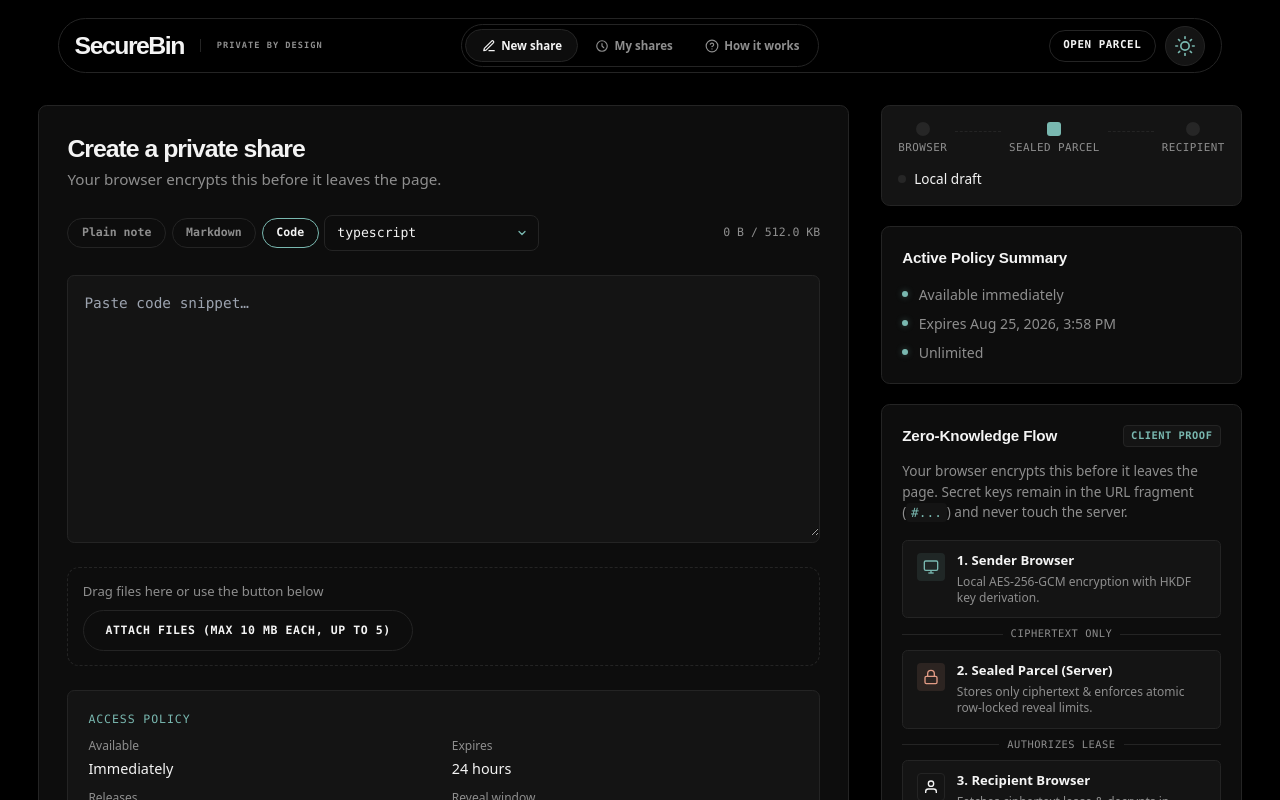
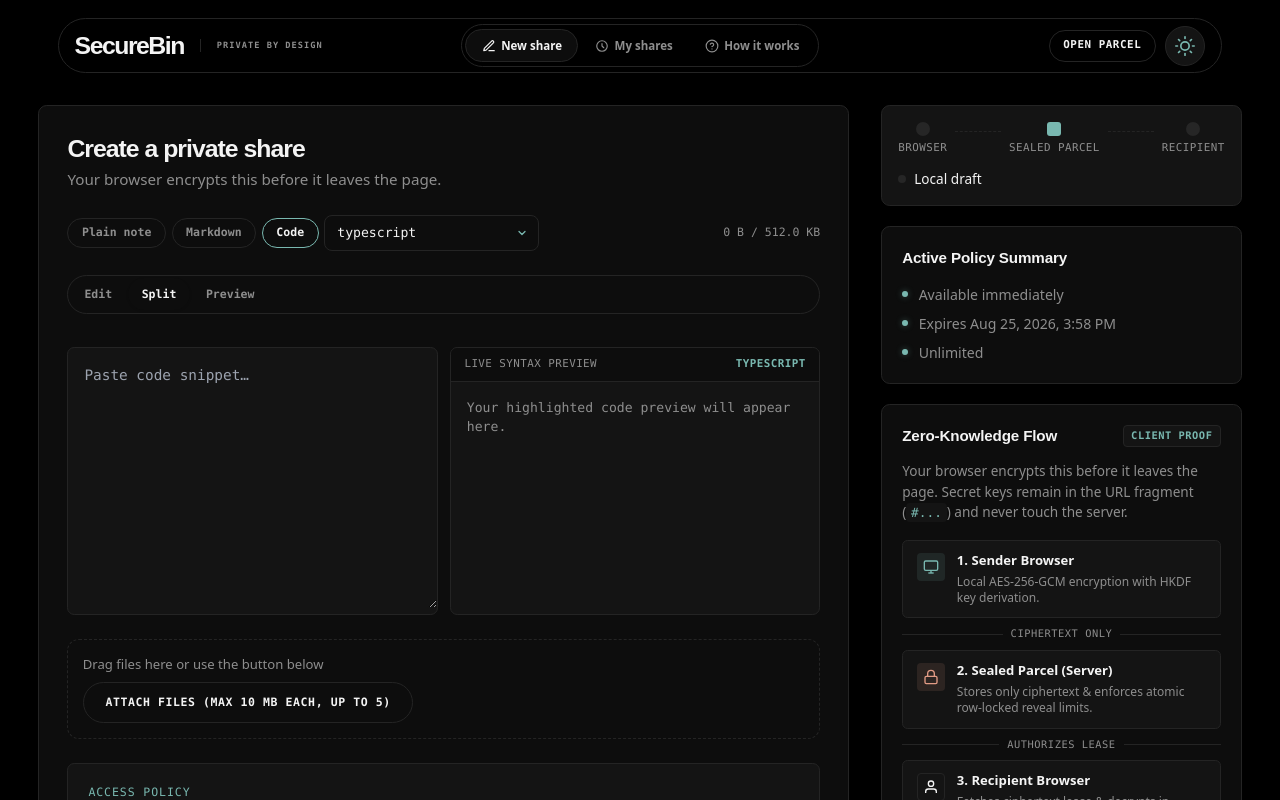
Before and after one commit to adithyarao2605/SecureBin, a Next.js app: page /new in a window 1280 px wide. Both pictures are taken after a click on the tab "Code". Shown: the top 800 px of the page. Built offline with nearby package versions, Linux system fonts and the light colour scheme.

Commit message:
feat(ui): add live code authoring preview

```diff
--- a/app/components/app-workspace.tsx
+++ b/app/components/app-workspace.tsx
@@ -211,7 +211,7 @@ export function AppWorkspace() {
               </div>
               <div className="docs-validation-strip" aria-label="Recorded CI validation baseline">
                 <span className="docs-validation-label">Recorded CI baseline</span>
-                <span><strong>191</strong> unit</span>
+                <span><strong>193</strong> unit</span>
                 <span><strong>16</strong> integration</span>
                 <span><strong>155</strong> pgTAP</span>
                 <span><strong>19 + 19</strong> browser</span>
@@ -270,7 +270,7 @@ export function AppWorkspace() {
                     <span className="docs-step-num">1</span>
                     <div className="docs-step-text">
                       <strong>Choose Your Mode</strong>
-                      <p>Select <em>Plain Text</em> for credentials, <em>Markdown</em> for rich documents (with split/preview mode), or <em>Code</em> for syntax-highlighted snippets.</p>
+                      <p>Select <em>Plain Text</em> for credentials, <em>Markdown</em> for rich documents (with split/preview mode), or <em>Code</em> for language-aware snippets with Edit, Split, and Preview views.</p>
                     </div>
                   </li>
                   <li className="docs-step-item">
--- a/app/components/composer.tsx
+++ b/app/components/composer.tsx
@@ -24,12 +24,12 @@ import {
   type CreateAttempt,
 } from "../hooks/use-staged-create";
 import { ModeTabs, type ComposerMode } from "./composer/mode-tabs";
-import { EditorPane, type MarkdownViewMode } from "./composer/editor-pane";
+import { EditorPane, type CodeViewMode, type MarkdownViewMode } from "./composer/editor-pane";
 import { AttachmentZone } from "./composer/attachment-zone";
 import { ShareResultCard } from "./composer/share-result-card";
 import { detectCodeLanguage } from "../../lib/render/detect-language";
 
-export type { ComposerMode, MarkdownViewMode };
+export type { CodeViewMode, ComposerMode, MarkdownViewMode };
 
 export interface ComposerProps {
   readonly onPhaseChange?: (phase: ProoflinePhase) => void;
@@ -40,6 +40,7 @@ export interface ComposerProps {
 export function Composer({ onPhaseChange, onPolicyChange, onShareChange }: ComposerProps = {}) {
   const [mode, setMode] = useState<ComposerMode>("note");
   const [markdownView, setMarkdownView] = useState<MarkdownViewMode>("edit");
+  const [codeView, setCodeView] = useState<CodeViewMode>("edit");
   const [language, setLanguage] = useState<CodeLanguage>("typescript");
   const [draft, setDraft] = useState("");
   const [attachedFiles, setAttachedFiles] = useState<File[]>([]);
@@ -77,6 +78,7 @@ export function Composer({ onPhaseChange, onPolicyChange, onShareChange }: Compo
     // rendered result.
     const desktop = window.matchMedia?.("(min-width: 768px)").matches ?? false;
     setMarkdownView(desktop ? "split" : "edit");
+    setCodeView(desktop ? "split" : "edit");
   }, []);
 
   function resetPrepared() {
@@ -94,6 +96,7 @@ export function Composer({ onPhaseChange, onPolicyChange, onShareChange }: Compo
   function handleModeChange(newMode: ComposerMode) {
     setMode(newMode);
     if (newMode !== "markdown") setMarkdownView("edit");
+    if (newMode !== "code") setCodeView("edit");
     resetPrepared();
   }
 
@@ -306,11 +309,13 @@ export function Composer({ onPhaseChange, onPolicyChange, onShareChange }: Compo
         <EditorPane
           mode={mode}
           markdownView={markdownView}
+          codeView={codeView}
           draft={draft}
           language={language}
           disabled={isPending}
           onDraftChange={handleDraftChange}
           onMarkdownViewChange={setMarkdownView}
+          onCodeViewChange={setCodeView}
         />
 
         <AttachmentZone
--- a/app/components/composer/editor-pane.tsx
+++ b/app/components/composer/editor-pane.tsx
@@ -7,28 +7,35 @@ import type { CodeLanguage } from "../../../lib/crypto/payload";
 import { highlightCode } from "../../../lib/render/code";
 
 export type MarkdownViewMode = "edit" | "split" | "preview";
+export type CodeViewMode = "edit" | "split" | "preview";
 
 interface EditorPaneProps {
   readonly mode: ComposerMode;
   readonly markdownView: MarkdownViewMode;
+  readonly codeView: CodeViewMode;
   readonly draft: string;
   readonly disabled: boolean;
   readonly language: CodeLanguage;
   onDraftChange: (value: string) => void;
   onMarkdownViewChange: (view: MarkdownViewMode) => void;
+  onCodeViewChange: (view: CodeViewMode) => void;
 }
 
 export function EditorPane({
   mode,
   markdownView,
+  codeView,
   draft,
   disabled,
   language,
   onDraftChange,
   onMarkdownViewChange,
+  onCodeViewChange,
 }: EditorPaneProps) {
   const markdownTabs = useRef<Array<HTMLButtonElement | null>>([]);
+  const codeTabs = useRef<Array<HTMLButtonElement | null>>([]);
   const markdownViews: MarkdownViewMode[] = ["edit", "split", "preview"];
+  const codeViews: CodeViewMode[] = ["edit", "split", "preview"];
   function onMarkdownTabKeyDown(event: KeyboardEvent<HTMLButtonElement>) {
     const current = markdownViews.indexOf(markdownView);
     const next = event.key === "ArrowRight" || event.key === "ArrowDown"
@@ -45,6 +52,36 @@ export function EditorPane({
     onMarkdownViewChange(markdownViews[next]);
     markdownTabs.current[next]?.focus();
   }
+
+  function onCodeTabKeyDown(event: KeyboardEvent<HTMLButtonElement>) {
+    const current = codeViews.indexOf(codeView);
+    const next = event.key === "ArrowRight" || event.key === "ArrowDown"
+      ? (current + 1) % codeViews.length
+      : event.key === "ArrowLeft" || event.key === "ArrowUp"
+      ? (current + codeViews.length - 1) % codeViews.length
+      : event.key === "Home"
+      ? 0
+      : event.key === "End"
+      ? codeViews.length - 1
+      : -1;
+    if (next < 0) return;
+    event.preventDefault();
+    onCodeViewChange(codeViews[next]);
+    codeTabs.current[next]?.focus();
+  }
+
+  const lineCount = Math.max(1, draft.split("\n").length);
+  const highlightedCode = highlightCode(draft, language);
+  const panelId = mode === "markdown"
+    ? "markdown-editor-panel"
+    : mode === "code"
+    ? "code-editor-panel"
+    : undefined;
+  const panelClassName = mode === "markdown" && markdownView === "split"
+    ? "md-split"
+    : mode === "code" && codeView === "split"
+    ? "code-split"
+    : undefined;
 
   return (
     <>
@@ -92,8 +129,52 @@ export function EditorPane({
         </div>
       )}
 
-      <div id={mode === "markdown" ? "markdown-editor-panel" : undefined} role={mode === "markdown" ? "tabpanel" : undefined} aria-label={mode === "markdown" ? "Markdown authoring panel" : undefined} className={mode === "markdown" && markdownView === "split" ? "md-split" : undefined}>
-        {(mode !== "markdown" || markdownView !== "preview") && (
+      {mode === "code" && (
+        <div className="md-view-toggle code-view-toggle" role="tablist" aria-label="Code editor view">
+          <button
+            type="button"
+            role="tab"
+            tabIndex={codeView === "edit" ? 0 : -1}
+            aria-controls="code-editor-panel"
+            aria-selected={codeView === "edit"}
+            className={`md-view-option ${codeView === "edit" ? "active" : ""}`}
+            ref={(node) => { codeTabs.current[0] = node; }}
+            onKeyDown={onCodeTabKeyDown}
+            onClick={() => onCodeViewChange("edit")}
+          >
+            Edit
+          </button>
+          <button
+            type="button"
+            role="tab"
+            tabIndex={codeView === "split" ? 0 : -1}
+            aria-controls="code-editor-panel"
+            aria-selected={codeView === "split"}
+            className={`md-view-option split-option ${codeView === "split" ? "active" : ""}`}
+            ref={(node) => { codeTabs.current[1] = node; }}
+            onKeyDown={onCodeTabKeyDown}
+            onClick={() => onCodeViewChange("split")}
+          >
+            Split
+          </button>
+          <button
+            type="button"
+            role="tab"
+            tabIndex={codeView === "preview" ? 0 : -1}
+            aria-controls="code-editor-panel"
+            aria-selected={codeView === "preview"}
+            className={`md-view-option ${codeView === "preview" ? "active" : ""}`}
+            ref={(node) => { codeTabs.current[2] = node; }}
+            onKeyDown={onCodeTabKeyDown}
+            onClick={() => onCodeViewChange("preview")}
+          >
+            Preview
+          </button>
+        </div>
+      )}
+
+      <div id={panelId} role={panelId ? "tabpanel" : undefined} aria-label={mode === "markdown" ? "Markdown authoring panel" : mode === "code" ? "Code authoring panel" : undefined} className={panelClassName}>
+        {(mode !== "markdown" || markdownView !== "preview") && (mode !== "code" || codeView !== "preview") && (
           <>
             <label htmlFor="draft-textarea" className="sr-only">
               {mode === "note" ? "Note content" : mode === "markdown" ? "Markdown content" : "Code content"}
@@ -132,6 +213,28 @@ export function EditorPane({
             <MarkdownView markdown={draft} className="composer-markdown-rendered" ariaLabel="Markdown authoring preview content" />
           </div>
         )}
+        {mode === "code" && codeView !== "edit" && (
+          <div className="composer-code-preview" aria-label={`Code authoring preview in ${language}`}>
+            <div className="composer-code-preview-header">
+              <span>Live syntax preview</span>
+              <code>{language}</code>
+            </div>
+            {draft ? (
+              <div className="code-view-body composer-code-preview-body">
+                <span className="code-line-numbers" aria-hidden="true">
+                  {Array.from({ length: lineCount }, (_, index) => (
+                    <span key={index}>{index + 1}</span>
+                  ))}
+                </span>
+                <pre className="decrypted-code-block composer-code-preview-block">
+                  <code className={`hljs language-${language}`}>{highlightedCode}</code>
+                </pre>
+              </div>
+            ) : (
+              <p className="composer-code-preview-empty">Your highlighted code preview will appear here.</p>
+            )}
+          </div>
+        )}
       </div>
     </>
   );
--- a/app/styles/composer.css
+++ b/app/styles/composer.css
@@ -466,6 +466,70 @@
   min-height: 260px;
 }
 
+.code-split {
+  display: grid;
+  grid-template-columns: minmax(0, 1fr) minmax(0, 1fr);
+  gap: 0.75rem;
+  align-items: stretch;
+}
+
+.code-split .code-editor-wrap,
+.code-split .composer-code-preview {
+  min-width: 0;
+}
+
+.composer-code-preview {
+  min-width: 0;
+  min-height: 260px;
+  max-height: 420px;
+  overflow: auto;
+  border: 1px solid var(--line);
+  border-radius: .45rem;
+  background: var(--surface-subtle);
+}
+
+.composer-code-preview-header {
+  display: flex;
+  align-items: center;
+  justify-content: space-between;
+  gap: 0.75rem;
+  padding: 0.5rem 0.85rem;
+  border-bottom: 1px solid var(--line);
+  background: var(--surface-bg);
+  color: var(--muted-ink);
+  font-family: var(--font-mono);
+  font-size: 0.68rem;
+  letter-spacing: 0.04em;
+  text-transform: uppercase;
+}
+
+.composer-code-preview-header code {
+  color: var(--mineral);
+  font-size: inherit;
+  font-weight: 700;
+}
+
+.composer-code-preview-body {
+  min-height: 260px;
+  padding: 1rem;
+}
+
+.composer-code-preview-block {
+  min-width: 0;
+  margin: 0;
+  padding: 0;
+  font-size: 0.9rem;
+  line-height: 1.6;
+}
+
+.composer-code-preview-empty {
+  margin: 0;
+  padding: 1rem;
+  color: var(--muted-ink);
+  font-family: var(--font-mono);
+  font-size: 0.82rem;
+}
+
 .composer-md-preview {
   min-width: 0;
   max-height: 420px;
@@ -490,11 +554,21 @@
 @media (max-width: 767px) {
   .md-view-option.split-option { display: none; }
 
+  .code-view-toggle .md-view-option.split-option { display: inline-flex; }
+
   .md-split {
     grid-template-columns: 1fr;
   }
 
+  .code-split {
+    grid-template-columns: 1fr;
+  }
+
   .md-split .composer-md-preview {
+    max-height: 300px;
+  }
+
+  .composer-code-preview {
     max-height: 300px;
   }
 }
--- a/app/styles/tokens.css
+++ b/app/styles/tokens.css
@@ -87,3 +87,16 @@
 .hljs-symbol, .hljs-bullet, .hljs-variable {
   color: var(--mineral);
 }
+.hljs-attr, .hljs-attribute, .hljs-property, .hljs-name, .hljs-tag {
+  color: var(--mineral);
+}
+.hljs-title.function_, .hljs-title.class_, .hljs-title.function, .hljs-title.class {
+  color: var(--ink);
+  font-weight: 700;
+}
+.hljs-operator, .hljs-punctuation {
+  color: var(--muted-ink);
+}
+.hljs-regexp, .hljs-template-string, .hljs-meta-string {
+  color: var(--copper);
+}
```
Also changed, not shown: info/HANDOFF.md (+15 -2 lines), 2 other files (tests, documents, lock files or other folders).
